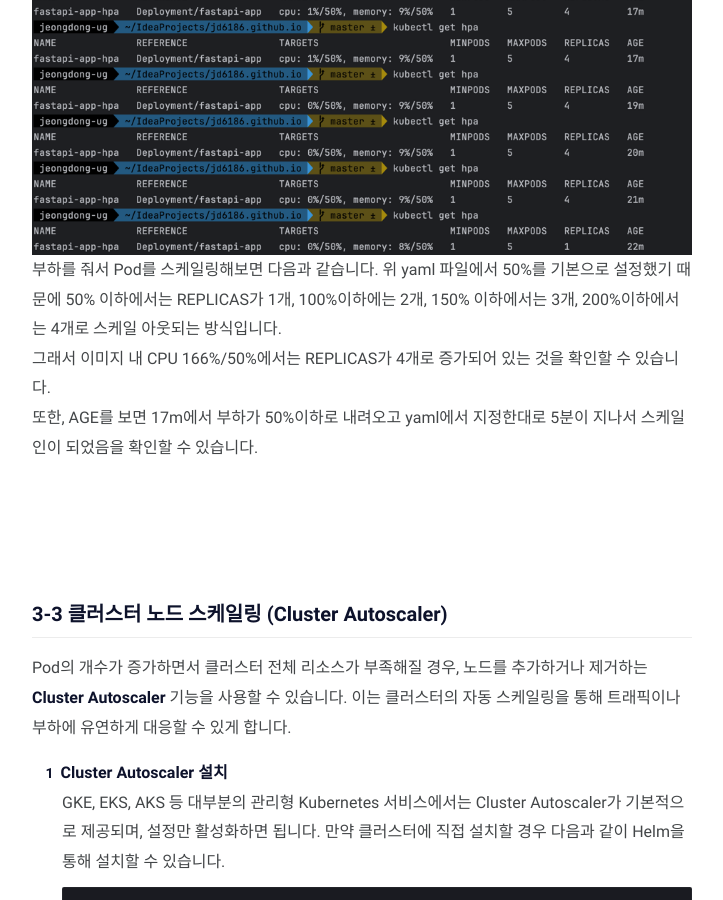
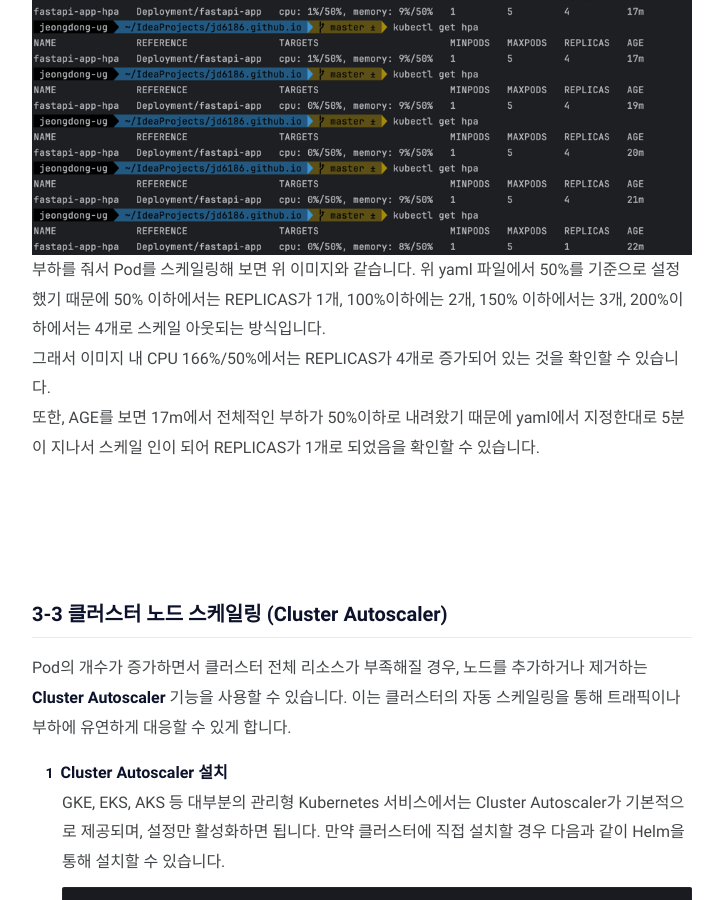
Before and after one commit to jd6186/jd6186.github.io, a Jekyll site: the page built from _posts/DevOps/kubernetes/2024-11-08-Use_Kubernetes.md, in a window 1280 px wide and 900 px high, scrolled down 43125 px. Shown: the whole window, without its empty margins (278-1001 px from the left). Built offline with Jekyll 4.4.1, drawn with Linux system fonts in a browser that asks for light colours; comment, search, counter and statistics services are not loaded.

Commit message:
feat: Kubernetes Auto Scaling 기능이 된 증거 자료 보여주기

```diff
--- a/_posts/DevOps/kubernetes/2024-11-08-Use_Kubernetes.md
+++ b/_posts/DevOps/kubernetes/2024-11-08-Use_Kubernetes.md
@@ -1110,9 +1110,9 @@ Kubernetes에서는 간단한 명령어로 Pod 개수를 수동으로 조정할
 상세 내역을 살펴보면 더 다양한 내용을 확인할 수 있습니다.
 
 <img src="../../../assets/img/DevOps/kubernetes/2024-11-08-Use_Kubernetes/auto_scaling_3.png" alt="auto_scaling_3"/><br/>
-부하를 줘서 Pod를 스케일링해보면 다음과 같습니다. 위 yaml 파일에서 50%를 기본으로 설정했기 때문에 50% 이하에서는 REPLICAS가 1개, 100%이하에는 2개, 150% 이하에서는 3개, 200%이하에서는 4개로 스케일 아웃되는 방식입니다.<br/>
+부하를 줘서 Pod를 스케일링해 보면 위 이미지와 같습니다. 위 yaml 파일에서 50%를 기준으로 설정했기 때문에 50% 이하에서는 REPLICAS가 1개, 100%이하에는 2개, 150% 이하에서는 3개, 200%이하에서는 4개로 스케일 아웃되는 방식입니다.<br/>
 그래서 이미지 내 CPU 166%/50%에서는 REPLICAS가 4개로 증가되어 있는 것을 확인할 수 있습니다.<br/>
-또한, AGE를 보면 17m에서 부하가 50%이하로 내려오고 yaml에서 지정한대로 5분이 지나서 스케일 인이 되었음을 확인할 수 있습니다.
+또한, AGE를 보면 17m에서 전체적인 부하가 50%이하로 내려왔기 때문에 yaml에서 지정한대로 5분이 지나서 스케일 인이 되어 REPLICAS가 1개로 되었음을 확인할 수 있습니다.
 
 <br/><br/>
 
```
